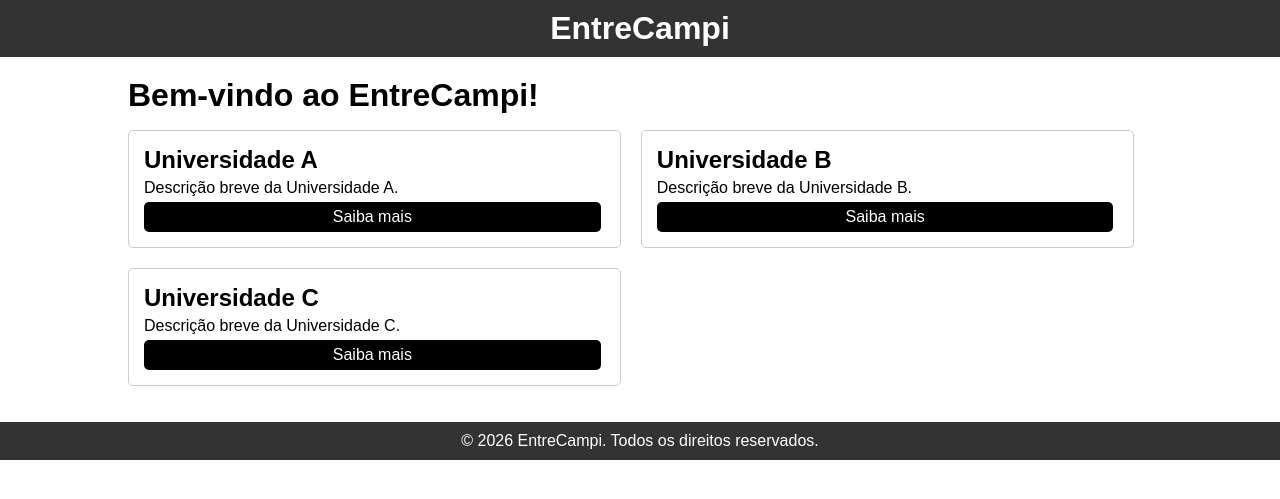
After one commit to ogustavodeveloper/entrecampi-flask, a Flask app: page / in a window 1280 px wide. The commit adds this page. Shown: the top 499 px of the page. Run offline with Flask 3, Linux system fonts and the light colour scheme.

Commit message:
adiciona página inicial e estilização para lista de universidades

```diff
--- a/app/routes/geral.py
+++ b/app/routes/geral.py
@@ -29,3 +29,7 @@ def cadastroEstudante():
 
 
     return render_template("cadastro.html")
+
+@geral_bp.route("/")
+def index():
+    return render_template("index.html")
--- /dev/null
+++ b/app/static/index.css
@@ -0,0 +1,39 @@
+.universidades-list {
+    display: flex;
+    flex-wrap: wrap;
+    gap: 20px;
+    margin-top: 1em;
+    margin-bottom: 1em;
+}
+
+.universidade-item {
+    padding: 15px;
+    border: 1px solid #ccc;
+    border-radius: 5px;
+    width: 45%;
+    display: flex;
+    flex-direction: column;
+    gap: 5px;
+
+}
+
+.universidade-item a {
+    width: 96.5%;
+    background: #000;
+    color: #fff;
+    text-align: center;
+    padding: 6px;
+    text-decoration: none;
+    border-radius: 5px;
+
+}
+
+@media screen and (max-width: 768px) {
+    .universidades-list {
+        flex-direction: row;
+    }
+
+    .universidade-item {
+        width: 100%;
+    }
+}
--- a/app/static/style.css
+++ b/app/static/style.css
@@ -41,7 +41,9 @@ button, input[type="submit"] {
     font-weight: 500;
 }
 
-input[type="text"], input[type="password"] {
+input[type="text"], input[type="password"], input[type="email"] {
     padding: 4px;
-    border-radius: 10px;
+    border: none;
+    border-radius: 3px;
+
 }
--- /dev/null
+++ b/app/templates/index.html
@@ -0,0 +1,28 @@
+{% extends 'base.html' %}
+
+{% block head %}
+<link rel="stylesheet" href="{{ url_for('static', filename='index.css') }}">
+{% endblock %}
+
+{% block content %}
+    <div class="container">
+        <h1>Bem-vindo ao EntreCampi!</h1>
+        <div class="universidades-list">
+            <div class="universidade-item">
+                <h2>Universidade A</h2>
+                <p>Descrição breve da Universidade A.</p>
+                <a href="/universidade-a">Saiba mais</a>
+            </div>
+            <div class="universidade-item">
+                <h2>Universidade B</h2>
+                <p>Descrição breve da Universidade B.</p>
+                <a href="/universidade-b">Saiba mais</a>
+            </div>
+            <div class="universidade-item">
+                <h2>Universidade C</h2>
+                <p>Descrição breve da Universidade C.</p>
+                <a href="/universidade-c">Saiba mais</a>
+            </div>
+        </div>
+    </div>
+{% endblock %}
```
